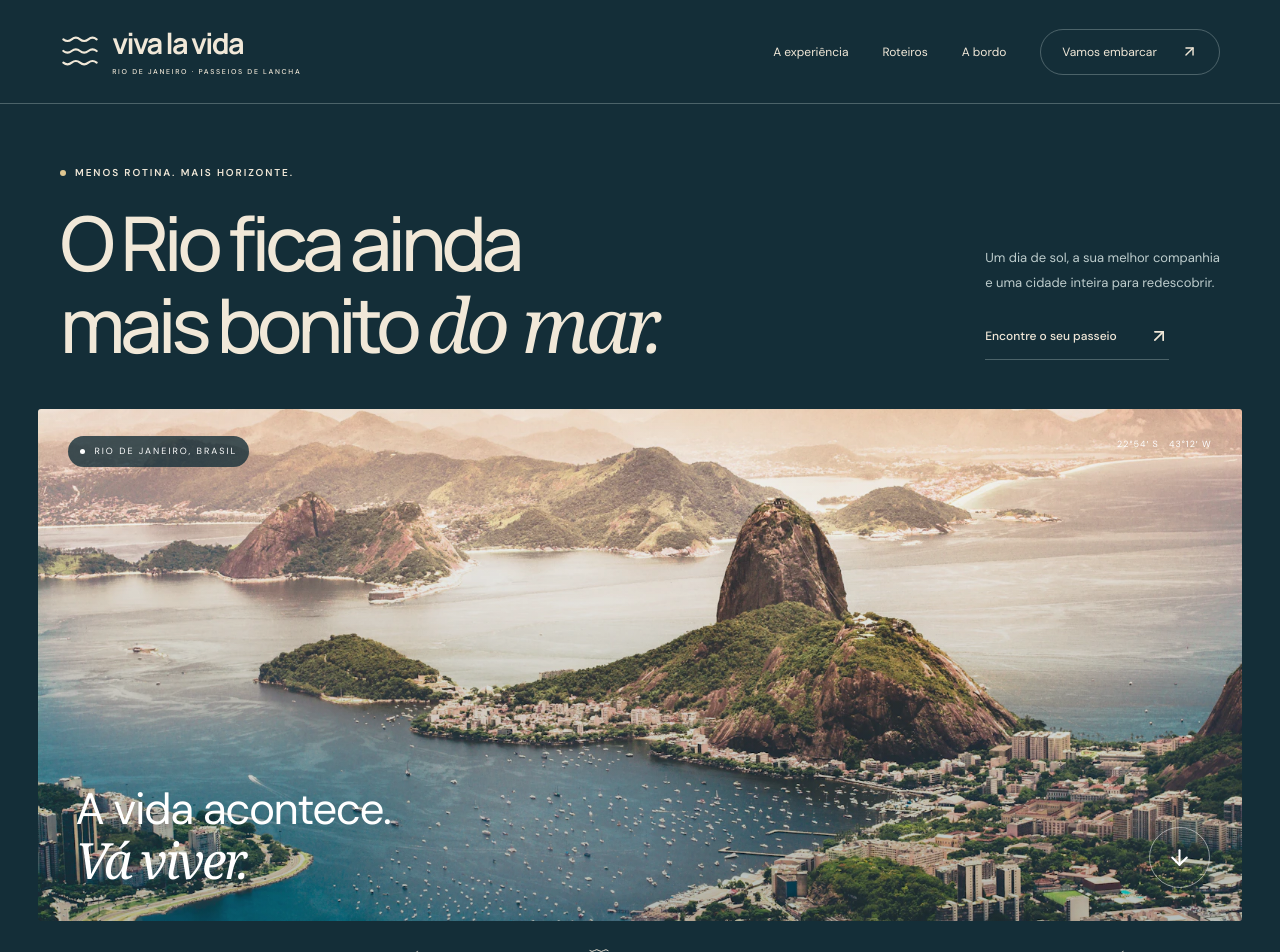
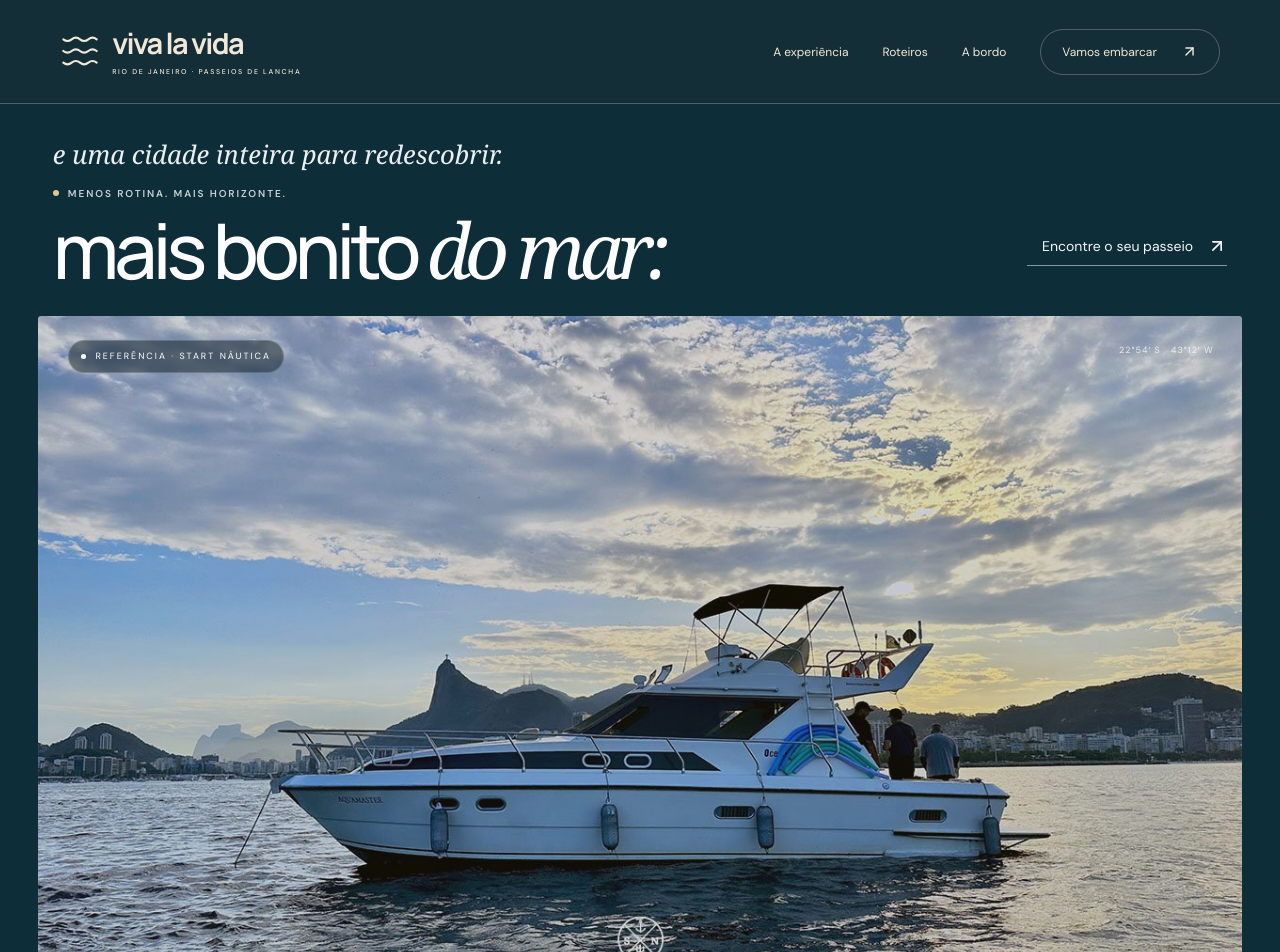
Before and after one commit to Pedro-Lopes/vivalavida, a React (Vite) app: page / in a window 1280 px wide. Shown: the top 952 px of the page. Built offline with nearby package versions, Linux system fonts and the light colour scheme.

Commit message:
Use Vegas boat image as main hero

```diff
--- a/public/imagens.html
+++ b/public/imagens.html
@@ -19,6 +19,7 @@
       <button class="photo" data-photo="mar" aria-pressed="false"><img src="./images/rio-mar-800.webp" alt="Barcos e montanhas na Baía de Guanabara"><span>02 · Rio visto da água<small>Céu azul, barcos e um horizonte aberto.</small></span></button>
       <button class="photo" data-photo="entardecer" aria-pressed="false"><img src="./images/rio-entardecer-800.webp" alt="Barcos na baía ao pôr do sol"><span>03 · Fim de tarde na baía<small>Minha sugestão: luz quente e clima de passeio.</small></span></button>
       <button class="photo" data-photo="oceano" aria-pressed="false"><img src="./images/ocean-800.webp" alt="Ondas e areia vistas de cima"><span>04 · Um mergulho no azul<small>Mar e textura. Fotografia ilustrativa.</small></span></button>
+      <button class="photo" data-photo="vegas" aria-pressed="false"><img src="./images/vegas-reference.jpg" alt="Lancha Vegas 36 pés, referência da Start Náutica"><span>05 · Lancha Vegas no Rio<small>A foto que você enviou · Start Náutica.</small></span></button>
     </div>
     <div class="settings">
       <div class="fit" aria-label="Enquadramento"><button data-fit="inteira" aria-pressed="true">Foto inteira</button><button data-fit="preencher" aria-pressed="false">Preencher o espaço</button></div>
@@ -26,7 +27,8 @@
     </div>
     <p id="status" role="status">Prévia: 01 · Foto inteira</p>
     <div class="preview"><iframe title="Foto de abertura no site em tamanho de celular" src="./?foto=atual&amp;enquadramento=inteira#foto-abertura"></iframe></div>
-    <details><summary>Sobre as fotografias e esta comparação</summary>As opções são ilustrativas e não representam registros de passeios da Viva La Vida. A escolha nesta página é uma prévia; a abertura padrão do site continua como está. Fotos de banco Unsplash.
+    <details><summary>Sobre as fotografias e esta comparação</summary>As opções são ilustrativas e não representam registros de passeios da Viva La Vida. A escolha nesta página é uma prévia; a abertura padrão do site continua como está. Opções 01 a 04: Unsplash. Opção 05: fotografia da Start Náutica, mantida com sua marca d’água, para referência visual.
+      <div><a href="https://startnautica.com.br/embarcacoes/lancha-vegas-36-pes/" target="_blank" rel="noopener">Lancha Vegas · fonte Start Náutica</a></div>
       <div><a href="https://unsplash.com/photos/J6Tx67zdyu8" target="_blank" rel="noopener">Rio visto da água · Marcos Paulo Prado</a><a href="https://unsplash.com/photos/tavdin66SsE" target="_blank" rel="noopener">Fim de tarde · Pedro Gandra</a></div>
     </details>
   </main>
@@ -43,6 +45,8 @@
     document.querySelectorAll('[data-photo]').forEach(button=>button.addEventListener('click',()=>{photo=button.dataset.photo;update()}));
     document.querySelectorAll('[data-fit]').forEach(button=>button.addEventListener('click',()=>{fit=button.dataset.fit;update()}));
     frame.addEventListener('load',()=>{frame.contentDocument?.getElementById('foto-abertura')?.scrollIntoView({behavior:'instant',block:'start'})});
+    const requestedPhoto=new URLSearchParams(location.search).get('foto');
+    if(['atual','mar','entardecer','oceano','vegas'].includes(requestedPhoto)){photo=requestedPhoto;update()}
   </script>
 </body>
 </html>
--- a/src/App.css
+++ b/src/App.css
@@ -55,14 +55,26 @@
   background: transparent;
 }
 .hero-section {
-  padding: 0 3%;
+  padding: 0 3% 0;
+  background: #0d2d38;
 }
-.hero-heading {
-  padding: 61px 1.8% 43px;
+.hero-header {
+  padding: 38px 1.2% 32px;
   display: flex;
   align-items: flex-end;
   justify-content: space-between;
-  gap: 30px;
+  gap: 28px;
+}
+.hero-copy {
+  width: min(100%, 900px);
+}
+.hero-subtitle {
+  font-family: 'Cormorant Garamond', Georgia, serif;
+  font-size: clamp(22px, 2vw, 32px);
+  line-height: 1;
+  color: rgba(255, 255, 255, 0.92);
+  margin: 0 0 18px;
+  font-style: italic;
 }
 .eyebrow {
   font-size: 10px;
@@ -71,6 +83,7 @@
   display: flex;
   align-items: center;
   gap: 9px;
+  color: rgba(255, 255, 255, 0.78);
 }
 .live-dot {
   width: 6px;
@@ -78,72 +91,73 @@
   border-radius: 50%;
   background: #7a8c51;
 }
-.hero-heading h1 {
+.hero-header h1 {
   font-family: 'Manrope', sans-serif;
-  font-size: clamp(48px, 5.9vw, 88px);
+  font-size: clamp(52px, 6vw, 140px);
   letter-spacing: -5px;
-  line-height: 1.07;
+  line-height: 0.9;
   font-weight: 500;
-  margin-top: 23px;
+  margin: 14px 0 0;
+  color: white;
+  text-transform: lowercase;
 }
-em {
+.hero-header em {
   font-family: Georgia, 'Times New Roman', serif;
   font-weight: 400;
-  letter-spacing: -0.05em;
+  letter-spacing: -0.08em;
+  font-style: italic;
 }
-.hero-intro {
-  padding-bottom: 6px;
-  max-width: 330px;
-}
-.hero-intro p {
-  font-size: 13px;
-  line-height: 1.9;
-  color: var(--muted);
-}
-.text-link {
+.hero-link {
   display: inline-flex;
   align-items: center;
-  justify-content: space-between;
-  gap: 32px;
-  padding: 13px 0;
-  border-bottom: 1px solid var(--line);
-  font-size: 12px;
-  font-weight: 500;
+  gap: 14px;
+  color: rgba(255, 255, 255, 0.96);
+  font-size: 14px;
+  padding-bottom: 8px;
+  border-bottom: 1px solid rgba(255, 255, 255, 0.5);
+  margin-bottom: 18px;
+  min-width: 200px;
+  justify-content: flex-end;
 }
-.hero-intro .text-link {
-  margin-top: 17px;
+.hero-link svg {
+  transition: transform 0.25s ease;
 }
-.text-link svg,
-.pill svg,
-.nav-cta svg {
-  transition: transform 0.25s;
-}
-.text-link:hover svg,
-.pill:hover svg,
-.nav-cta:hover svg {
+.hero-link:hover svg {
   transform: translate(3px, -3px);
 }
 .hero-photo {
-  height: clamp(390px, 40vw, 600px);
+  height: clamp(360px, 44vw, 700px);
   position: relative;
   overflow: hidden;
   border-radius: 3px;
+  background: #d9ebef;
 }
 .hero-photo > img {
-  object-position: center 48%;
+  width: 100%;
+  height: 100%;
+  object-fit: cover;
+  object-position: center 50%;
   animation: photo-enter 1.4s ease-out;
+}
+.hero-photo-vegas {
+  aspect-ratio: 16 / 10;
+  height: auto;
+}
+.hero-photo-vegas > img {
+  object-position: center center;
 }
 .hero-photo-shade {
   position: absolute;
   inset: 0;
-  background: linear-gradient(180deg, #172f3010 20%, #142e3050 100%);
+  background: linear-gradient(180deg, rgba(10, 26, 33, 0.08), rgba(10, 26, 33, 0.18));
 }
 .photo-location {
-  background: #142e38c9;
+  background: rgba(12, 25, 30, 0.48);
+  backdrop-filter: blur(2px);
   padding: 9px 12px;
   border-radius: 24px;
   position: absolute;
-  top: 27px;
+  top: 24px;
   left: 30px;
   color: white;
   font-size: 9px;
@@ -151,6 +165,7 @@ em {
   display: flex;
   align-items: center;
   gap: 9px;
+  border: 1px solid rgba(255, 255, 255, 0.18);
 }
 .photo-location span {
   width: 5px;
@@ -160,48 +175,64 @@ em {
 }
 .photo-caption {
   position: absolute;
-  left: 37px;
-  bottom: 33px;
+  left: 32px;
+  bottom: 28px;
   color: white;
-  font-size: 44px;
-  line-height: 1.07;
+  font-size: clamp(32px, 3.1vw, 62px);
+  line-height: 0.9;
   letter-spacing: -1.5px;
+  text-shadow: 0 8px 18px rgba(0, 0, 0, 0.18);
 }
 .photo-caption em {
-  font-size: 50px;
+  font-size: clamp(32px, 3.1vw, 62px);
 }
 .photo-coordinate {
   position: absolute;
-  right: 30px;
-  top: 29px;
+  right: 28px;
+  top: 28px;
   font-size: 9px;
   letter-spacing: 1px;
-  color: white;
+  color: rgba(255, 255, 255, 0.8);
 }
 .round-explore {
   position: absolute;
-  bottom: 33px;
-  right: 32px;
-  width: 61px;
-  height: 61px;
+  bottom: 28px;
+  right: 26px;
+  width: 58px;
+  height: 58px;
   display: grid;
   place-items: center;
-  border: 1px solid #ffffff80;
+  border: 1px solid rgba(255, 255, 255, 0.6);
   border-radius: 50%;
   color: white;
   transition: background 0.2s;
+  background: rgba(255, 255, 255, 0.04);
 }
 .round-explore:hover {
-  background: #ffffff25;
+  background: rgba(255, 255, 255, 0.12);
 }
 .hero-strip {
-  padding: 25px 1.8%;
+  padding: 20px 1.3% 24px;
   display: flex;
   justify-content: space-between;
   align-items: center;
   font-size: 9px;
   letter-spacing: 1.7px;
-  border-bottom: 1px solid var(--line);
+  border-bottom: 1px solid rgba(255, 255, 255, 0.2);
+  color: rgba(255, 255, 255, 0.86);
+}
+.hero-strip svg {
+  opacity: 0.8;
+}
+.hero-strip > span {
+  flex: 1;
+  text-align: center;
+}
+.hero-strip > span:first-child {
+  text-align: left;
+}
+.hero-strip > span:last-child {
+  text-align: right;
 }
 .section-pad {
   padding: 100px 7%;
@@ -1134,6 +1165,9 @@ h2 {
   .hero-photo {
     height: clamp(300px, 47svh, 410px);
   }
+  .hero-photo-vegas {
+    height: auto;
+  }
   .hero-heading .eyebrow,
   .eyebrow,
   .section-marker,
--- a/src/App.tsx
+++ b/src/App.tsx
@@ -28,16 +28,18 @@ const photos = {
 const imageSet = (photo: string) =>
   `${photo.replace('.jpg', '-800.webp')} 800w, ${photo.replace('.jpg', '-1600.webp')} 1600w`
 const heroOptions = {
-  atual: { image: 'rio', alt: 'Pão de Açúcar e Baía de Guanabara banhados pela luz do sol', location: 'RIO DE JANEIRO, BRASIL' },
+  atual: { image: 'boat', alt: 'Lancha branca em mar azul com vegetação ao fundo', location: 'RIO DE JANEIRO, BRASIL' },
   mar: { image: 'rio-mar', alt: 'Pão de Açúcar e Morro da Urca com barcos na Baía de Guanabara', location: 'RIO DE JANEIRO, BRASIL' },
   entardecer: { image: 'rio-entardecer', alt: 'Barcos na Baía de Guanabara ao pôr do sol, com o Corcovado ao fundo', location: 'BAÍA DE GUANABARA, RIO' },
   oceano: { image: 'ocean', alt: 'Vista aérea das ondas chegando à areia de uma praia, imagem ilustrativa', location: 'O MAR TE ESPERA · IMAGEM ILUSTRATIVA' },
+  vegas: { image: 'vegas-reference', alt: 'Lancha Vegas 36 pés na Baía de Guanabara, foto de referência da Start Náutica', location: 'REFERÊNCIA · START NÁUTICA' },
 }
 const imageParams = new URLSearchParams(window.location.search)
 const requestedPhoto = imageParams.get('foto')
-const heroOption = heroOptions[requestedPhoto && Object.hasOwn(heroOptions, requestedPhoto) ? requestedPhoto as keyof typeof heroOptions : 'atual']
+const heroOption = heroOptions[requestedPhoto && Object.hasOwn(heroOptions, requestedPhoto) ? requestedPhoto as keyof typeof heroOptions : 'vegas']
 const heroSource = `${import.meta.env.BASE_URL}images/${heroOption.image}`
 const wholeHero = imageParams.get('enquadramento') === 'inteira'
+const isVegasHero = heroOption.image === 'vegas-reference'
 const navigation = [
   ['A experiência', '#experiencia'],
   ['Roteiros', '#roteiros'],
@@ -160,32 +162,24 @@ export default function App() {
       </header>
       <main id="conteudo">
         <section className="hero-section" id="inicio">
-          <div className="hero-heading">
-            <div>
+          <div className="hero-header">
+            <div className="hero-copy">
+              <p className="hero-subtitle">e uma cidade inteira para redescobrir.</p>
               <p className="eyebrow">
                 <span className="live-dot" /> MENOS ROTINA. MAIS HORIZONTE.
               </p>
               <h1>
-                O Rio fica ainda
-                <br />
-                mais bonito <em>do mar.</em>
+                mais bonito <em>do mar:</em>
               </h1>
             </div>
-            <div className="hero-intro">
-              <p>
-                Um dia de sol, a sua melhor companhia
-                <br className="desktop-break" /> e uma cidade inteira para
-                redescobrir.
-              </p>
-              <a className="text-link" href="#roteiros">
-                Encontre o seu passeio <ArrowUpRight size={20} />
-              </a>
-            </div>
+            <a className="hero-link" href="#roteiros">
+              Encontre o seu passeio <ArrowUpRight size={20} />
+            </a>
           </div>
-          <div className={`hero-photo${wholeHero ? ' hero-photo-whole' : ''}`} id="foto-abertura">
+          <div className={`hero-photo${wholeHero ? ' hero-photo-whole' : ''}${isVegasHero ? ' hero-photo-vegas' : ''}`} id="foto-abertura">
             <img
-              src={`${heroSource}-1600.webp`}
-              srcSet={`${heroSource}-800.webp 800w, ${heroSource}-1600.webp 1600w`}
+              src={isVegasHero ? `${heroSource}.jpg` : `${heroSource}-1600.webp`}
+              srcSet={isVegasHero ? undefined : `${heroSource}-800.webp 800w, ${heroSource}-1600.webp 1600w`}
               sizes="(max-width: 700px) 92vw, 94vw"
               alt={heroOption.alt}
               fetchPriority="high"
```
Also changed, not shown: public/images/vegas-reference.jpg (added), 1 other file (tests, documents, lock files or other folders).
